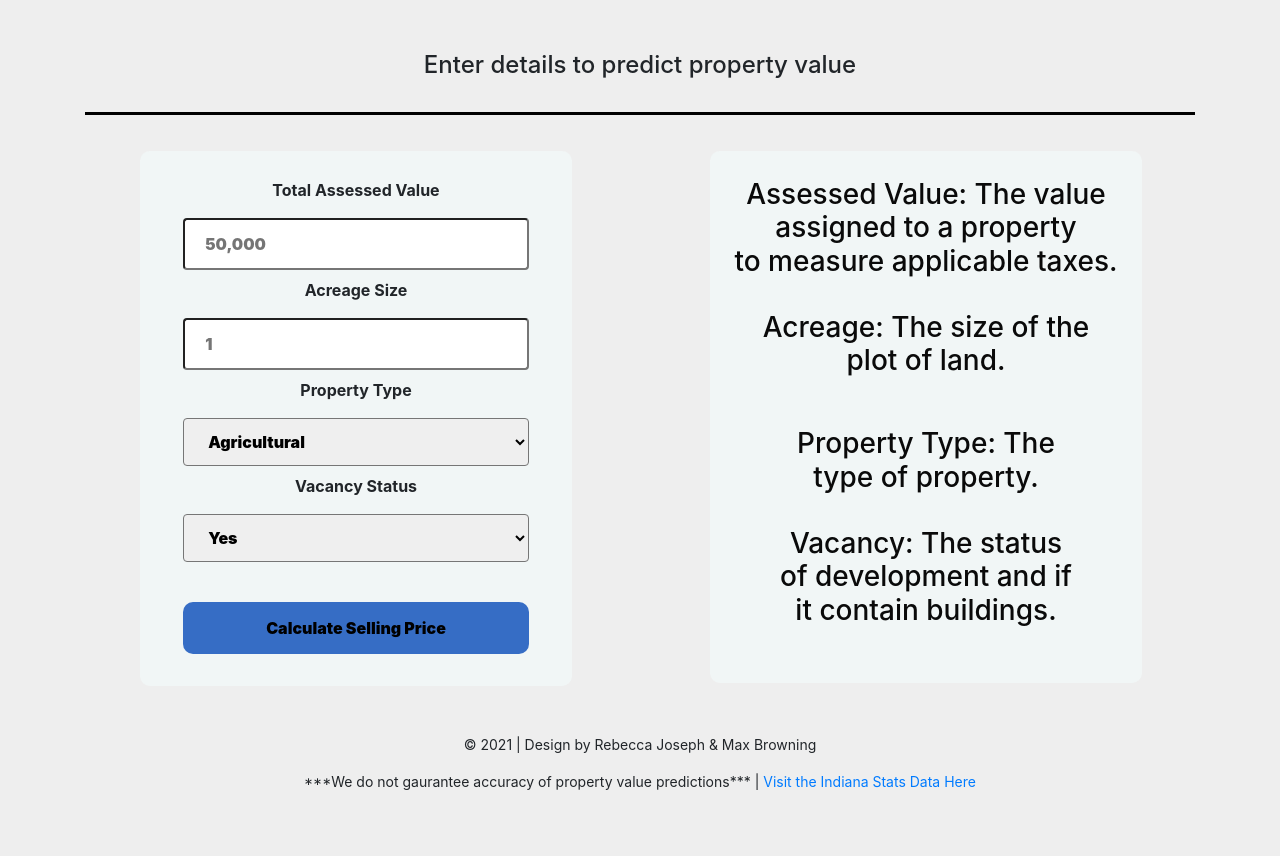
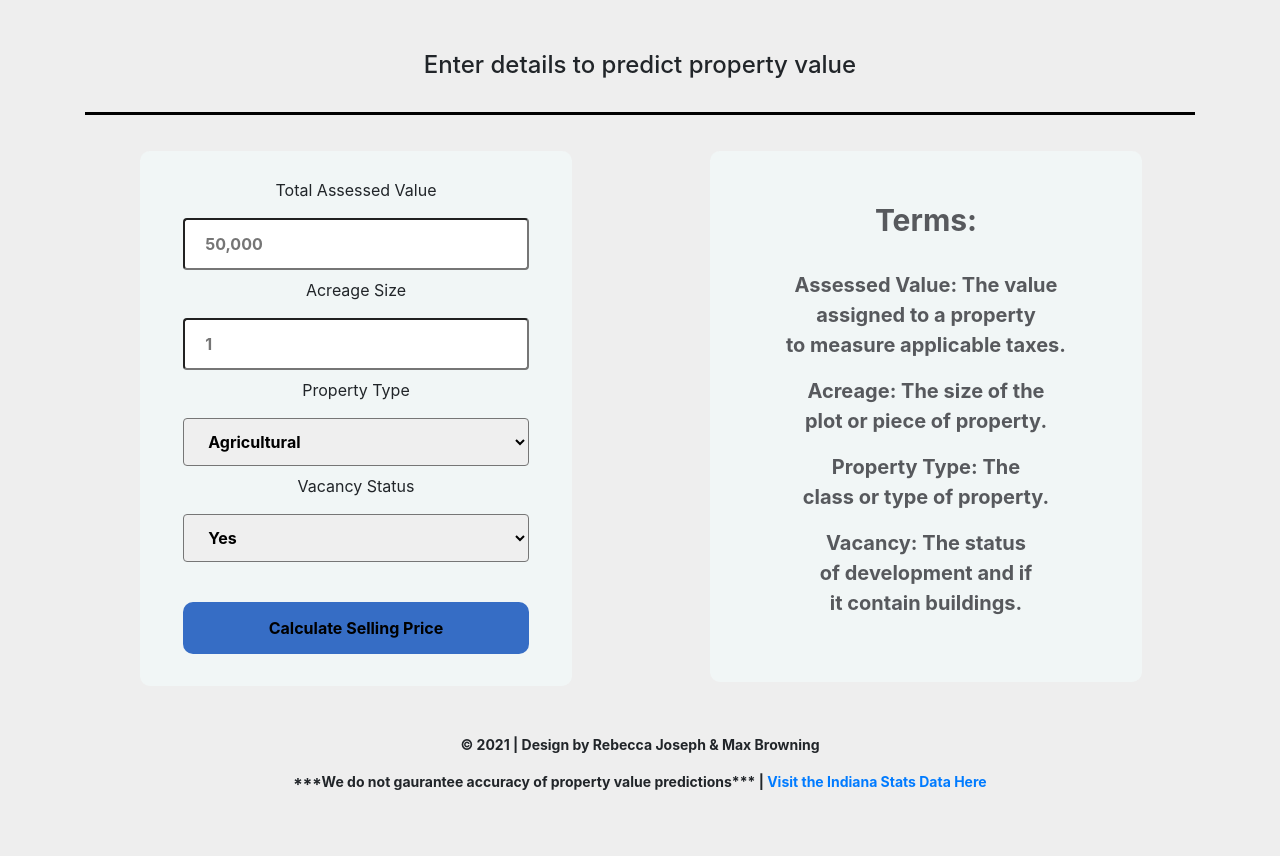
Before and after one commit to MaxBrowning/butler-project3-groupD, a Flask app: page /index in a window 1280 px wide. Shown: the part 175-1031 px from the top of the page. Run offline with Flask 2, Linux system fonts and the light colour scheme; parts of the project's set-up code (start-up, migrations or seed data) failed here and were passed over.

Commit message:
index edits

```diff
--- a/templates/bio.html
+++ b/templates/bio.html
@@ -31,9 +31,9 @@
             </div>
             <div class="row" style="margin-top: 5px">
                 <div class="col-xs-12 col-sm-6 col-md-6">
-                    <h3 style="color:1d54b9; text-align: Center">After collecting and analyzing data from Indiana Stats, a model was created using machine learning to allow property value prediction.  The app was created and deployed to predict a property value. Additionally, a dashboard, and data discovery were created to allow further exploration.</h3>
+                    <h3 style="color:#57595D; text-align: Center">After collecting and analyzing data from Indiana Stats, a model was created using machine learning to allow property value prediction.  The app was created and deployed to predict a property value. Additionally, a dashboard, and data discovery were created to allow further exploration.</h3>
                         <br>
-                    <h4 style = "text-align: Center;"> For this project we used:<br><br> Python | HTML | CSS | SQL | Flask | API | SKLearn  Machine Learning | Microsoft Excel | SQLAlchemy  Pandas | Matplotlib <br><br> </h4>
+                    <h4 style = "color:#57595D; text-align: Center;"> For this project we used:<br><br> Python | HTML | CSS | SQL | Flask | API | SKLearn  Machine Learning | Microsoft Excel | SQLAlchemy  Pandas | Matplotlib <br><br> </h4>
                 </div>
                 <div class="col-xs-12 col-sm-6 col-md-6">
                     <br>
--- a/templates/index.html
+++ b/templates/index.html
@@ -11,6 +11,7 @@
   <style>
     p {
       font-size: 14px;
+      font-weight: bolder;
     }
     input[type=text], select {
       width: 80%;
@@ -19,7 +20,7 @@
       display: inline-block;
       border-radius: 4px;
       box-sizing: border-box;
-      font-weight: bolder;
+      font-weight: bold;
     }
 
     input[type=submit] {
@@ -32,7 +33,8 @@
       border-radius: 10px;
       cursor: pointer;
       font-size:100;
-      font-weight: bolder;
+      font-weight: bold;
+
     }
 
 
@@ -42,7 +44,6 @@
     form{
         border-radius: 10px;
         padding-top: 5%;
-        font-weight: bolder;
         width: 80%;
         margin-left: 55px;;
     }
@@ -54,6 +55,7 @@
     }
     h3{
       color: rgb(10, 10, 10);
+      font-weight: bold;
     }
 
     body {
@@ -114,10 +116,12 @@
   </div>
   <div class="col-md-6 text-center">
     <form style="background-color:#f3fafab6">
-        <h3 style = "text-align: Center;"> Assessed Value: The value <br>assigned to a property<br> to measure applicable taxes.</h3><br>
-          <h3 style = "text-align: Center;"> Acreage: The size of the <br>plot of land.<h3><br>
-            <h3 style = "text-align: Center;"> Property Type: The<br> type of property.</h3><br>
-          <h3 style = "text-align: Center;"> Vacancy: The status<br> of development and if <br>it contain buildings.</h3>
+      <br>
+      <h3 style = "font-size:30px; color:#57595D; text-align: Center;"> Terms:</h3><br>
+        <p style = "font-size:20px; color:#57595D; text-align: Center;"> Assessed Value: The value <br>assigned to a property<br> to measure applicable taxes.</p>
+          <p style = "font-size:20px; color:#57595D; text-align: Center;"> Acreage: The size of the <br>plot or piece of property.<p>
+            <p style = "font-size:20px; color:#57595D; text-align: Center;"> Property Type: The<br>class or type of property.</p>
+          <p style = "font-size:20px; color:#57595D; text-align: Center;"> Vacancy: The status<br> of development and if <br>it contain buildings.</p>
           <br>
       <br>
     </form>
```
